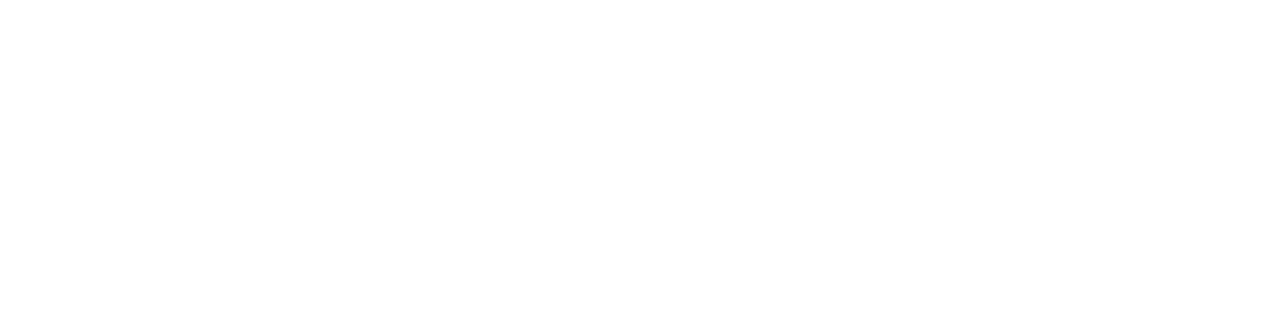
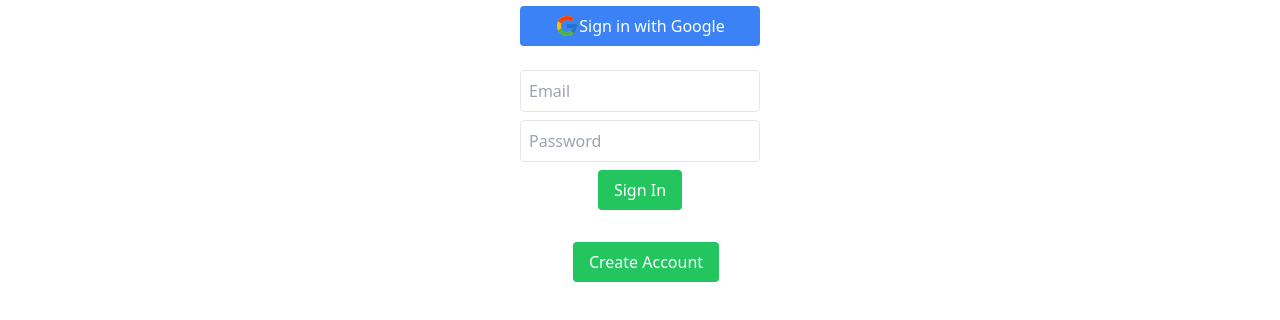
Before and after one commit to Adri-ESM/react-vite-tailwind, a React (Vite) app: page /sign-in in a window 1280 px wide. Before the commit this address led to /. Shown: the part 362-682 px from the top of the page. Built offline with nearby package versions, Linux system fonts and the light colour scheme; no server answers.

Commit message:
deploy on Firebase

```diff
--- a/src/Components/ProductDetail/index.jsx
+++ b/src/Components/ProductDetail/index.jsx
@@ -18,7 +18,7 @@
     <aside
       className={`${
         context.isProductDetailOpen ? "flex" : "hidden"
-      } product-detail scrollable-cards flex-col fixed right-0 border border-black rounded-lg bg-white $`}
+      } product-detail scrollable-cards flex-col fixed right-0 z-20 border border-black rounded-lg bg-white $`}
     >
       <div className="flex justify-between items-center p-6">
         <h2 className="font-medium text-xl">Detail</h2>
--- a/src/Pages/App/index.jsx
+++ b/src/Pages/App/index.jsx
@@ -19,23 +19,9 @@
 import Cart from "../../Components/Cart";
 import "../../App.css";
 
-const RedirectHomeOnMount = () => {
-  const navigate = useNavigate();
-  const [redirected, setRedirected] = useState(false);
-
-  useEffect(() => {
-    if (!redirected) {
-      navigate("/");
-      setRedirected(true);
-    }
-  }, [navigate, redirected]);
-
-  return null;
-};
-
 const AppRoutes = () => (
   <AuthProvider>
-    <Routes>\
+    <Routes>
       <Route path="/sign-in" element={<SignIn />} />
       <Route path="/sign-up" element={<SignUp />} />
       <Route path="/" element={<Home />} />
@@ -59,7 +45,6 @@
         <FilteredProvider>
           <ShoppingCartProvider>
             <Router>
-              <RedirectHomeOnMount />
               <Navbar />
               <Cart />
               <AppRoutes />
@@ -79,101 +64,76 @@
 
 
 
-//CONTADOR
-// import React, { useState } from "react";
-// import "./App.css";
-
-// function App() {
-//   const [count, setCount] = useState(0);
-
-//   return (
-//     <>
-//       <div>
-//         <h1>Counter</h1>
-//         <h2>{count}</h2>
-//         <button onClick={() => setCount(count + 1)}>+</button>
-//         <button onClick={() => setCount(count - 1)}>-</button>
-//       </div>
-//     </>
-//   );
-// }
-
-// export default App;
-
-//Guardado recientemente miercoles 26 junio
-//import { useRoutes, BrowserRouter } from "react-router-dom";
-// import { ShoppingCartProvider } from "../../Context";
+// import { useEffect, useState } from "react";
+// import { BrowserRouter as Router, Routes, Route, useNavigate } from "react-router-dom";
+// import { ShoppingCartProvider } from "../../Contexts/Context";
+// import { ApiDataProvider } from "../../Contexts/ContextApi";
+// import { FilteredProvider } from "../../Contexts/ContextFilter";
+// import PrivateRoute from "../../Components/PrivateRoute";
+// import { AuthProvider } from "../../Contexts/AuthProvider";
 // import Navbar from "../../Components/Navbar";
 // import Home from "../Home";
 // import MyAccount from "../MyAccount";
 // import MyOrder from "../MyOrder";
 // import MyOrders from "../MyOrders";
-// // import OrdersCards from "../OrdersCards";
 // import NotFound from "../NotFound";
 // import Clothes from "../Clothes";
 // import Electronics from "../Electronics";
 // import Jewelry from "../Jewelry";
 // import SignIn from "../SignIn";
+// import SignUp from "../../Components/SignUp";
 // import Cart from "../../Components/Cart";
 // import "../../App.css";
 
-// const AppRoutes = () => {
-//   let routes = useRoutes([
-//     {
-//       path: "/",
-//       element: <Home />,
-//     },
-//     {
-//       path: "/my-account",
-//       element: <MyAccount />,
-//     },
-//     {
-//       path: "/my-order",
-//       element: <MyOrder />,
-//     },
-//     {
-//       path: "/my-orders",
-//       element: <MyOrders />,
-//     },
-//     { path: '/my-orders/last', element: <MyOrder /> },
-//     {
-//       path: '/my-orders/:orderId', element: <MyOrder />},
-//     {
-//       path: "/sign-in",
-//       element: <SignIn />,
-//     },
-//     {
-//       path: "/cart",
-//       element: <Cart />,
-//     },
-//     {
-//       path: "/clothes",
-//       element: <Clothes />,
-//     },
-//     {
-//       path: "/electronics",
-//       element: <Electronics />,
-//     },
-//     {
-//       path: "/jewelry",
-//       element: <Jewelry />,
-//     },
-//     {
-//       path: "/*",
-//       element: <NotFound />,
-//     },
-//   ]);
-//   return routes;
+// const RedirectHomeOnMount = () => {
+//   const navigate = useNavigate();
+//   const [redirected, setRedirected] = useState(false);
+
+//   useEffect(() => {
+//     if (!redirected) {
+//       navigate("/");
+//       setRedirected(true);
+//     }
+//   }, [navigate, redirected]);
+
+//   return null;
 // };
+
+// const AppRoutes = () => (
+//   <AuthProvider>
+//     <Routes>\
+//       <Route path="/sign-in" element={<SignIn />} />
+//       <Route path="/sign-up" element={<SignUp />} />
+//       <Route path="/" element={<Home />} />
+//       <Route path="/my-account" element={<PrivateRoute><MyAccount /></PrivateRoute>} />
+//       <Route path="/my-order" element={<PrivateRoute><MyOrder /></PrivateRoute>} />
+//       <Route path="/my-order/:orderId" element={<PrivateRoute><MyOrder /></PrivateRoute>} />
+//       <Route path="/my-orders" element={<PrivateRoute><MyOrders /></PrivateRoute>} />
+//       <Route path="/cart" element={<PrivateRoute><Cart /></PrivateRoute>} />
+//       <Route path="/clothes" element={<Clothes />} />
+//       <Route path="/electronics" element={<Electronics />} />
+//       <Route path="/jewelry" element={<Jewelry />} />
+//       <Route path="/*" element={<NotFound />} />
+//     </Routes>
+//   </AuthProvider>
+// );
 
 // const App = () => {
 //   return (
-//     <ShoppingCartProvider>
-//       <BrowserRouter>
-//         <AppRoutes />
-//         <Navbar />
-//       </BrowserRouter>
-//     </ShoppingCartProvider>
+//     <AuthProvider>
+//       <ApiDataProvider>
+//         <FilteredProvider>
+//           <ShoppingCartProvider>
+//             <Router>
+//               <RedirectHomeOnMount />
+//               <Navbar />
+//               <Cart />
+//               <AppRoutes />
+//             </Router>
+//           </ShoppingCartProvider>
+//         </FilteredProvider>
+//       </ApiDataProvider>
+//     </AuthProvider>
 //   );
 // };
 
--- a/src/Pages/SignIn/index.jsx
+++ b/src/Pages/SignIn/index.jsx
@@ -1,3 +1,4 @@
+import { useState } from 'react';
 import { useNavigate } from 'react-router-dom';
 import { auth, googleProvider, signInWithEmailAndPassword, signInWithPopup } from '../../Firebase';
 import Layout from '../../Components/Layout';
@@ -5,6 +6,8 @@
 
 const SignIn = () => {
   const navigate = useNavigate();
+  const [email, setEmail] = useState('');
+  const [password, setPassword] = useState('');
 
   const handleGoogleSignIn = async () => {
     try {
@@ -17,28 +20,15 @@
 
   const handleSignIn = async (e) => {
     e.preventDefault();
-    const email = e.target.email.value;
-    const password = e.target.password.value;
-
     try {
       await signInWithEmailAndPassword(auth, email, password);
+      setEmail('');
+      setPassword('');
       navigate('/');
     } catch (error) {
       console.error('Error signing in: ', error);
     }
   };
-
-  const redirectToSignUp = () => {
-    navigate('/sign-up');
-  };
-
-  // const handleClear = () => {
-  //   setFormData({
-  //     email: '',
-  //     password: '',
-  //     isAdult: false
-  //   });
-  // };
 
   return (
     <Layout>
@@ -61,6 +51,8 @@
             name="email"
             placeholder="Email"
             className="border rounded p-2 mb-2 w-60 focus:outline-none"
+            value={email}
+            onChange={(e) => setEmail(e.target.value)}
             required
           />
           <input
@@ -68,6 +60,8 @@
             name="password"
             placeholder="Password"
             className="border rounded p-2 mb-2 w-60 focus:outline-none"
+            value={password}
+            onChange={(e) => setPassword(e.target.value)}
             required
           />
           <button
@@ -79,7 +73,7 @@
         </form>
         <div className="flex">
           <button
-            onClick={redirectToSignUp}
+            onClick={() => navigate('/sign-up')}
             className="w-18 h-10 ml-3 text-justify mb-4 justify-between bg-green-500 text-white px-4 py-2 rounded"
           >
             Create Account
```
Also changed, not shown: firebase.json (added), 2 other files (tests, documents, lock files or other folders).
